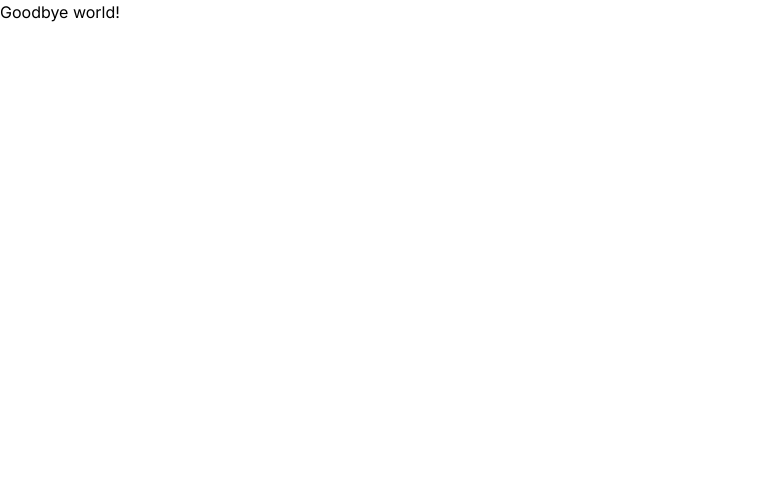
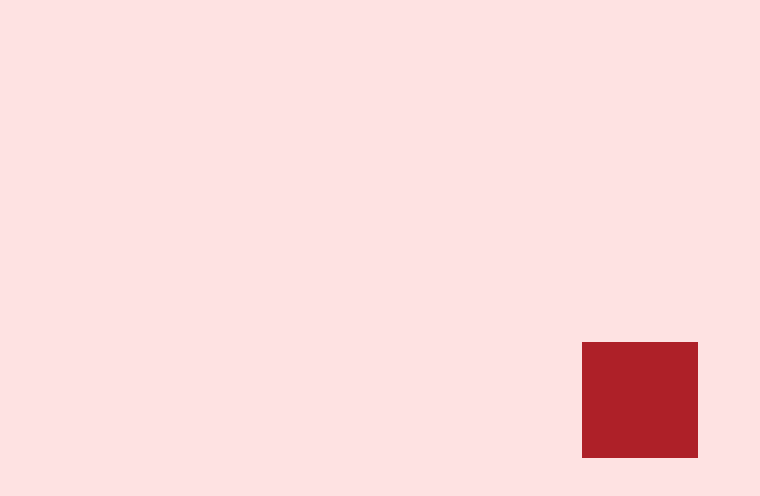
Before and after one commit to CantBeSubh/subhranshu.com, a Next.js app: page / in a window 1280 px wide. Shown: the top 496 px of the page, without its empty margins (0-760 px from the left). Built offline with nearby package versions, Linux system fonts and the light colour scheme.

Commit message:
r3f init

```diff
--- a/app/page.tsx
+++ b/app/page.tsx
@@ -1,7 +1,9 @@
+import { Galaxy } from "@/components/common/galaxy";
+
 export default function Home() {
   return (
-    <div>
-      Goodbye world!
+    <div className='h-screen'>
+      <Galaxy />
     </div>
   )
 }
--- /dev/null
+++ b/components/common/galaxy.tsx
@@ -0,0 +1,15 @@
+'use client'
+import { Canvas } from '@react-three/fiber'
+
+export const Galaxy = () => {
+    return (
+        <Canvas className='bg-red-100'>
+            <ambientLight intensity={0.1} />
+            <directionalLight color="red" position={[0, 0, 5]} />
+            <mesh>
+                <boxGeometry />
+                <meshStandardMaterial />
+            </mesh>
+        </Canvas>
+    )
+}
--- a/next.config.mjs
+++ b/next.config.mjs
@@ -1,4 +1,6 @@
 /** @type {import('next').NextConfig} */
-const nextConfig = {};
+const nextConfig = {
+    transpilePackages: ['three'],
+};
 
 export default nextConfig;
```
Also changed, not shown: package.json (+7 -4 lines), 1 other file (tests, documents, lock files or other folders).
